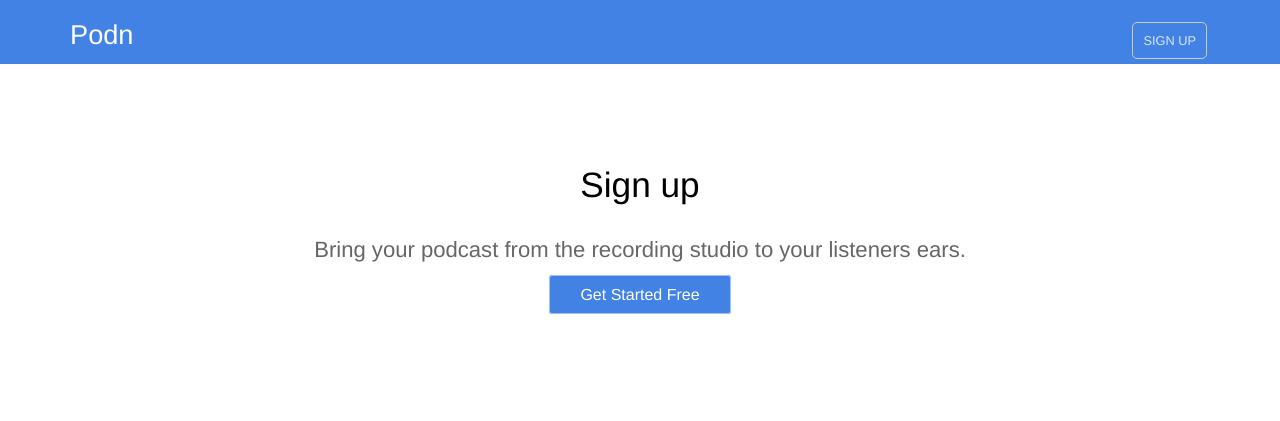
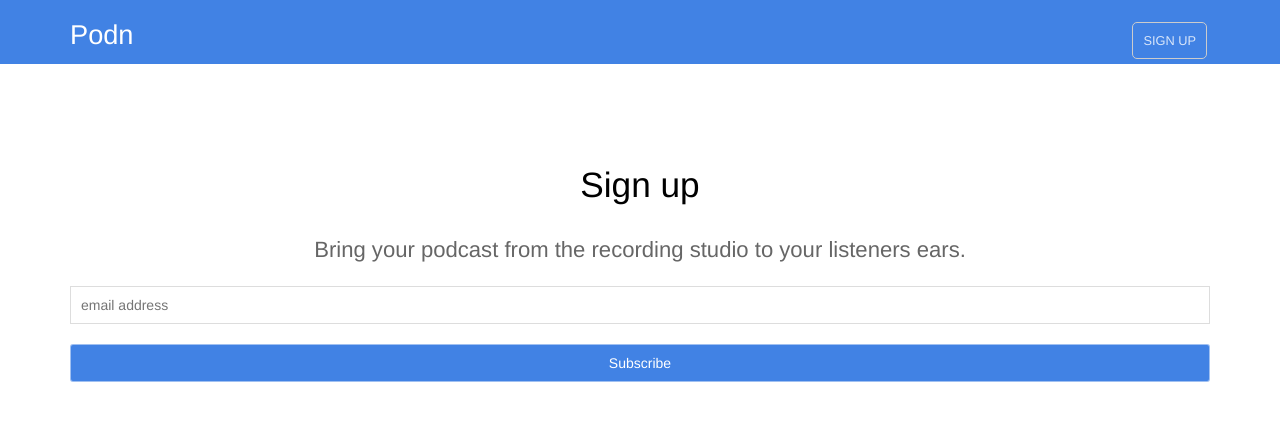
Before and after one commit to Podn/landingpage, a Jekyll site: the page built from sign-up.html, in a window 1280 px wide. Shown: the top 421 px of the page. Built offline with Jekyll 4.4.1, drawn with Linux system fonts in a browser that asks for light colours; comment, search, counter and statistics services are not loaded.

Commit message:
added mailchimp

```diff
--- a/sign-up.html
+++ b/sign-up.html
@@ -3,4 +3,22 @@
 description: Bring your podcast from the recording studio to your listeners ears.
 ---
 
-<div class="button signalt"><a href="#">Get Started Free</a></div>
+<!-- Begin Mailchimp Signup Form -->
+<link href="//cdn-images.mailchimp.com/embedcode/horizontal-slim-10_7.css" rel="stylesheet" type="text/css">
+<style type="text/css">
+	#mc_embed_signup{background:#fff; clear:left; font:14px Helvetica,Arial,sans-serif; width:100%;}
+	/* Add your own Mailchimp form style overrides in your site stylesheet or in this style block.
+	   We recommend moving this block and the preceding CSS link to the HEAD of your HTML file. */
+</style>
+<div id="mc_embed_signup">
+<form action="https://github.us19.list-manage.com/subscribe/post?u=d03452e3a19d7c44b95827e04&amp;id=df75e5953f" method="post" id="mc-embedded-subscribe-form" name="mc-embedded-subscribe-form" class="validate" target="_blank" novalidate>
+    <div id="mc_embed_signup_scroll">
+	<input type="email" value="" name="EMAIL" class="email" id="mce-EMAIL" placeholder="email address" required>
+    <!-- real people should not fill this in and expect good things - do not remove this or risk form bot signups-->
+    <div style="position: absolute; left: -5000px;" aria-hidden="true"><input type="text" name="b_d03452e3a19d7c44b95827e04_df75e5953f" tabindex="-1" value=""></div>
+    <div class="clear"><input type="submit" value="Subscribe" name="subscribe" id="mc-embedded-subscribe" class="button"></div>
+    </div>
+</form>
+</div>
+
+<!--End mc_embed_signup-->
```
Also changed, not shown: 18 other files.
